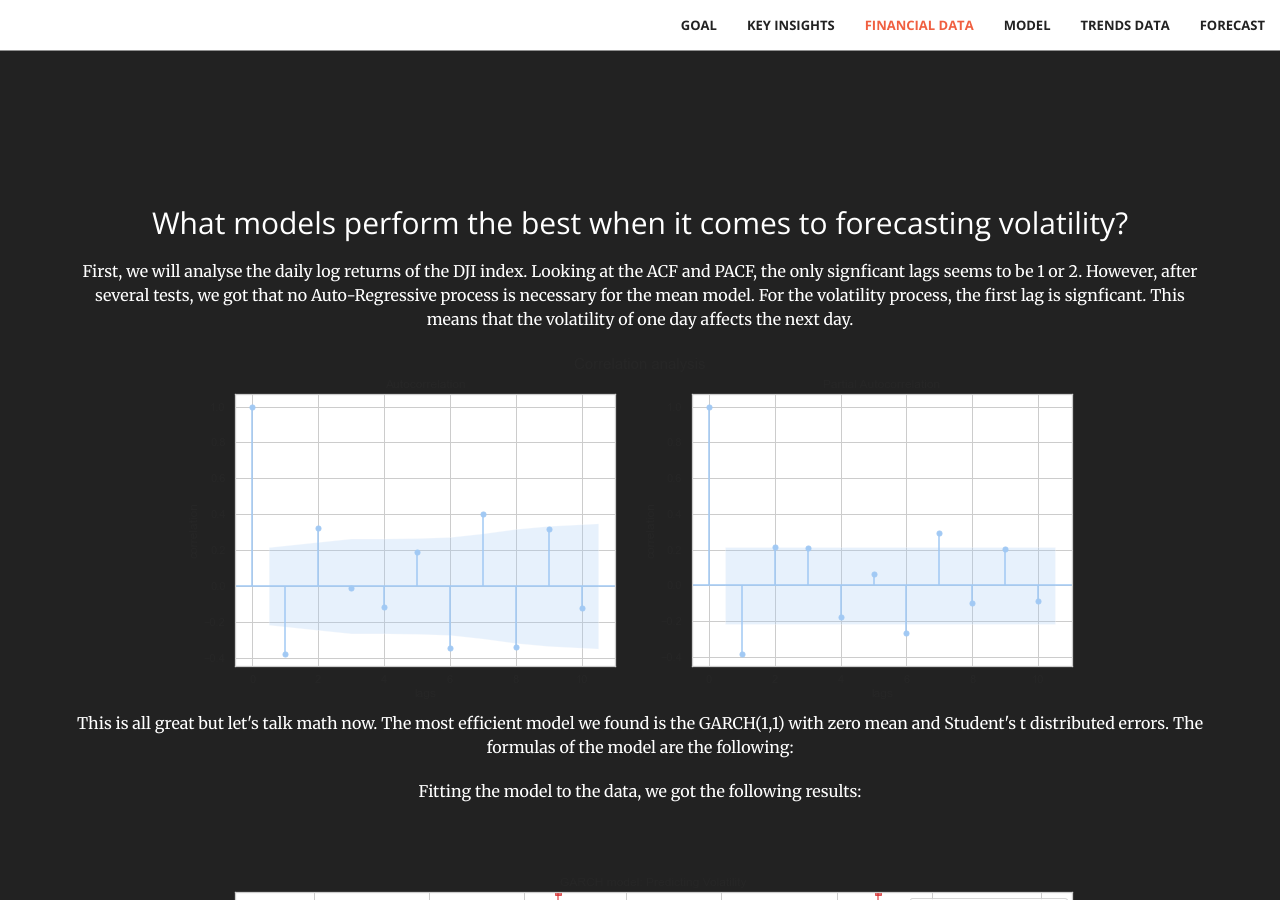
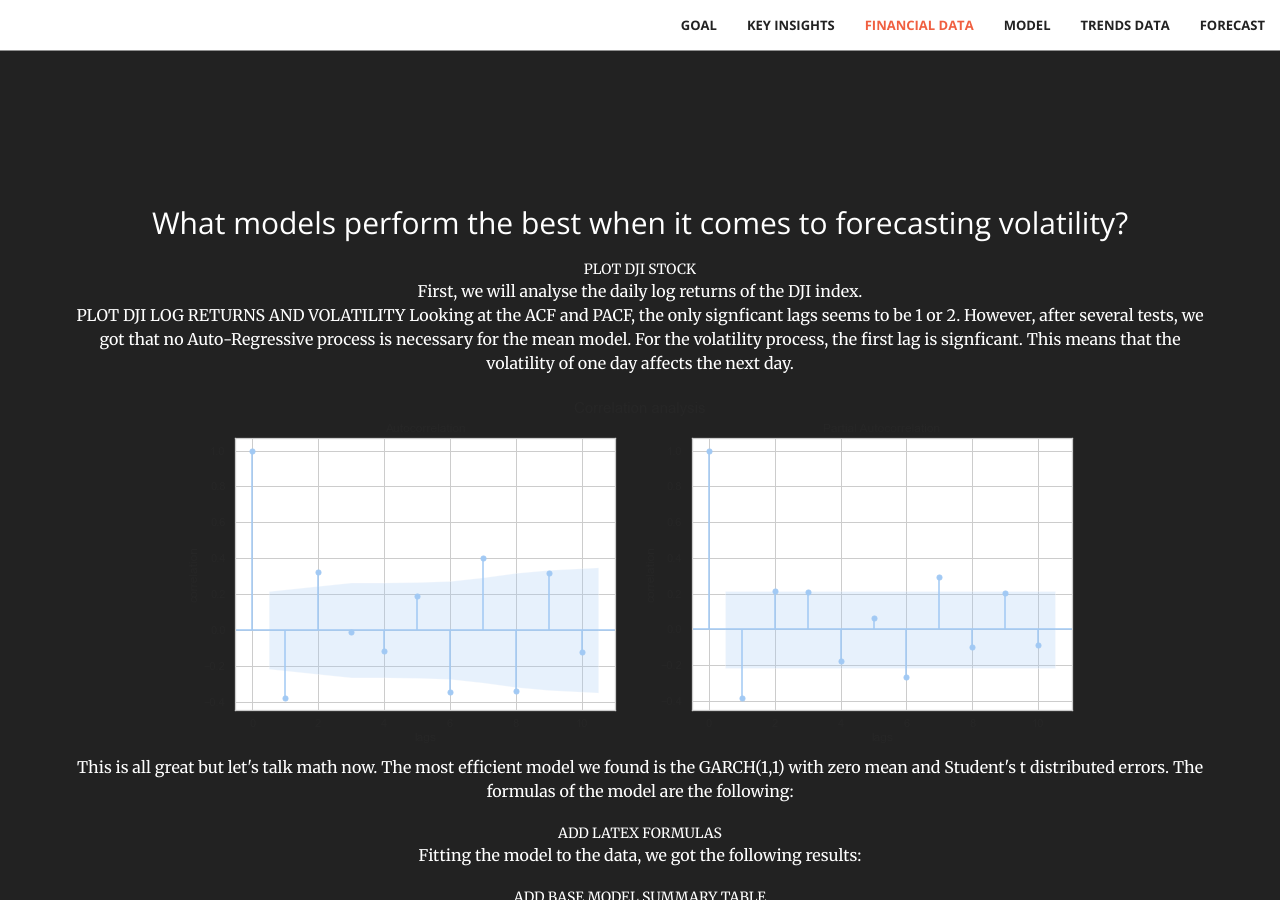
Before and after one commit to Laragervaise/forecasting-stock-volatility, a Jekyll site: the page built from index.html, in a window 1280 px wide and 900 px high, scrolled down 2957 px. Built offline with Jekyll 4.4.1, drawn with Linux system fonts in a browser that asks for light colours.

Commit message:
Update model.html

```diff
--- a/_includes/model.html
+++ b/_includes/model.html
@@ -5,7 +5,13 @@
 
               <h2>What models perform the best when it comes to forecasting volatility?</h2>
 
-              <p> First, we will analyse the daily log returns of the DJI index. Looking at the ACF and PACF, the only signficant lags seems to be 1 or 2.
+            PLOT DJI STOCK
+
+              <p> First, we will analyse the daily log returns of the DJI index. <br>
+
+           PLOT DJI LOG RETURNS AND VOLATILITY
+
+              Looking at the ACF and PACF, the only signficant lags seems to be 1 or 2.
               However, after several tests, we got that no Auto-Regressive process is necessary for the mean model. For the volatility process,
               the first lag is signficant. This means that the volatility of one day affects the next day. </p>
 
@@ -14,7 +20,11 @@
               <p> This is all great but let's talk math now. The most efficient model we found is the GARCH(1,1) with zero mean and
               Student's t distributed errors. The formulas of the model are the following: </p>
 
+            ADD LATEX FORMULAS
+
               <p> Fitting the model to the data, we got the following results: </p>
+
+            ADD BASE MODEL SUMMARY TABLE
 
               <img src="img/basemodel.png" alt="baseline plot" >
 
```
